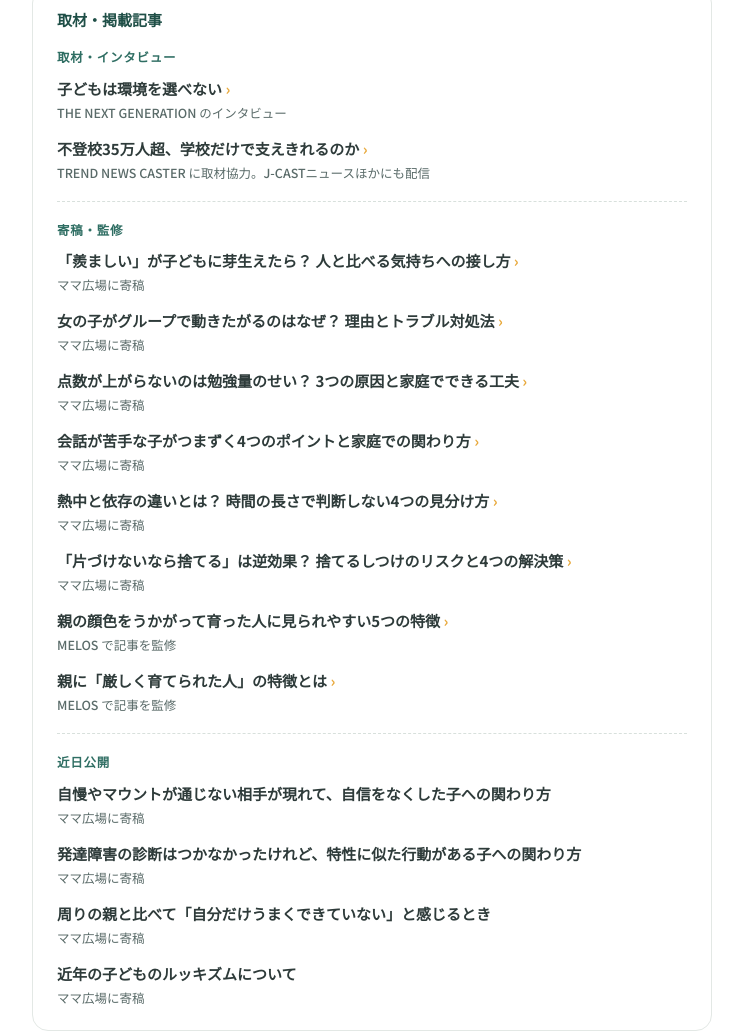
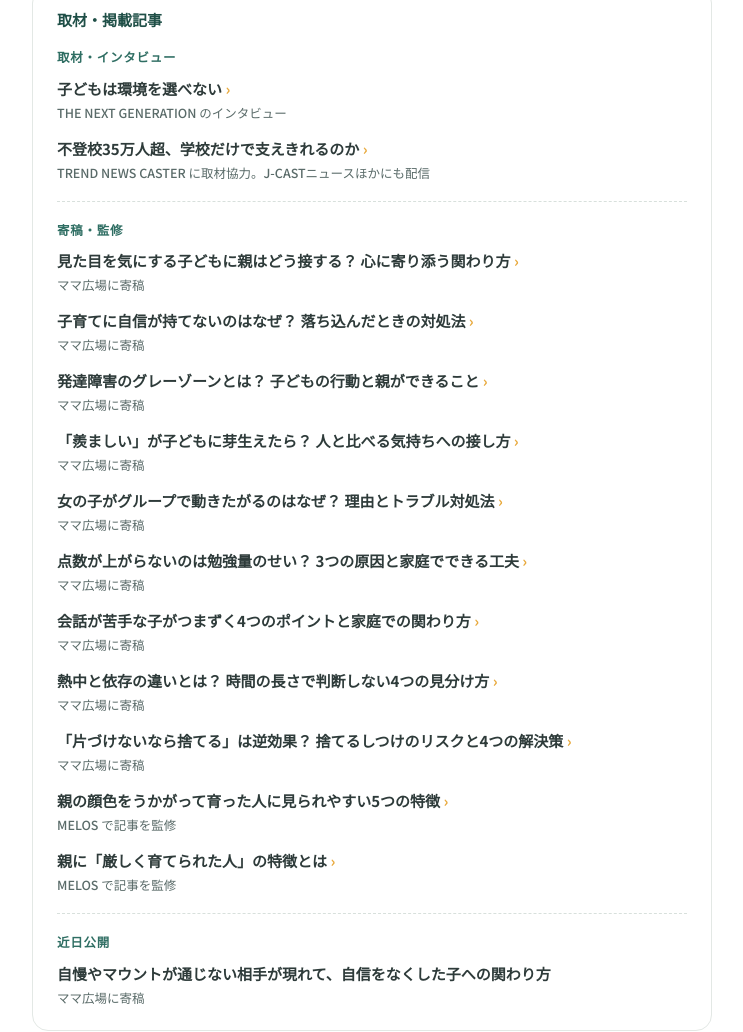
Before and after one commit to borderlessstar/borderlessstar.github.io, a plain HTML site: page index.html in a window 1280 px wide. Shown: the part 4645-5677 px from the top of the page, without its empty margins (268-1011 px from the left). Drawn offline with Linux system fonts and the light colour scheme; a web font is replaced by a local one.

Commit message:
取材・掲載記事にママ広場の新しい3本を追加（公開前・承認待ち）
- 「見た目を気にする子ども」「子育てに自信が持てない」「発達障害のグレーゾーン」を寄稿・監修の先頭に追加
- 公開済みになった3本を「近日公開」から外し、「自慢やマウント」の1本だけを残す

Co-Authored-By: Claude Opus 5.5 <noreply@anthropic.com>
Claude-Session: https://claude.ai/code/session_013zbN56MMsaF2Dgw2P76Wj1

```diff
--- a/index.html
+++ b/index.html
@@ -529,6 +529,9 @@ footer{background:#1A3A34;color:#C9DAD5;padding:36px 0;font-size:13px}
         </ul>
         <h4>寄稿・監修</h4>
         <ul>
+          <li><a href="https://mamahiroba.com/entry/kodomo-mitame-sadamori/" rel="noopener"><span class="media-title">見た目を気にする子どもに親はどう接する？ 心に寄り添う関わり方</span><span class="media-src">ママ広場に寄稿</span></a></li>
+          <li><a href="https://mamahiroba.com/entry/oya-kuraberu-sadamori/" rel="noopener"><span class="media-title">子育てに自信が持てないのはなぜ？ 落ち込んだときの対処法</span><span class="media-src">ママ広場に寄稿</span></a></li>
+          <li><a href="https://mamahiroba.com/entry/hattatsu-gray-sadamori/" rel="noopener"><span class="media-title">発達障害のグレーゾーンとは？ 子どもの行動と親ができること</span><span class="media-src">ママ広場に寄稿</span></a></li>
           <li><a href="https://mamahiroba.com/entry/kodomo-urayamashii-netami-sadamori/" rel="noopener"><span class="media-title">「羨ましい」が子どもに芽生えたら？ 人と比べる気持ちへの接し方</span><span class="media-src">ママ広場に寄稿</span></a></li>
           <li><a href="https://mamahiroba.com/entry/onnanoko-group-koudou-sadamori/" rel="noopener"><span class="media-title">女の子がグループで動きたがるのはなぜ？ 理由とトラブル対処法</span><span class="media-src">ママ広場に寄稿</span></a></li>
           <li><a href="https://mamahiroba.com/entry/kodomo-benkyo-tensu-agaranai-sadamori/" rel="noopener"><span class="media-title">点数が上がらないのは勉強量のせい？ 3つの原因と家庭でできる工夫</span><span class="media-src">ママ広場に寄稿</span></a></li>
@@ -541,9 +544,6 @@ footer{background:#1A3A34;color:#C9DAD5;padding:36px 0;font-size:13px}
         <h4>近日公開</h4>
         <ul>
           <li class="media-soon"><span class="media-title">自慢やマウントが通じない相手が現れて、自信をなくした子への関わり方</span><span class="media-src">ママ広場に寄稿</span></li>
-          <li class="media-soon"><span class="media-title">発達障害の診断はつかなかったけれど、特性に似た行動がある子への関わり方</span><span class="media-src">ママ広場に寄稿</span></li>
-          <li class="media-soon"><span class="media-title">周りの親と比べて「自分だけうまくできていない」と感じるとき</span><span class="media-src">ママ広場に寄稿</span></li>
-          <li class="media-soon"><span class="media-title">近年の子どものルッキズムについて</span><span class="media-src">ママ広場に寄稿</span></li>
         </ul>
       </div>
     </div>
```
